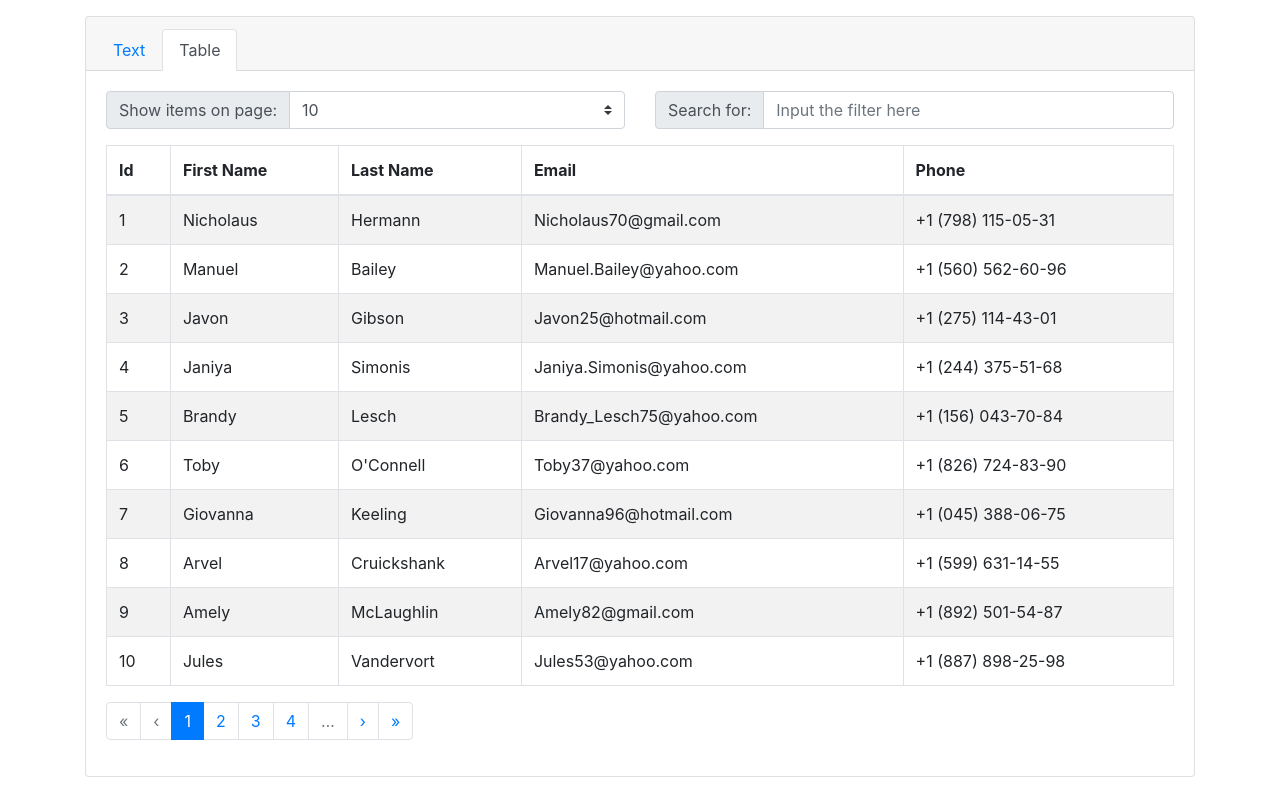
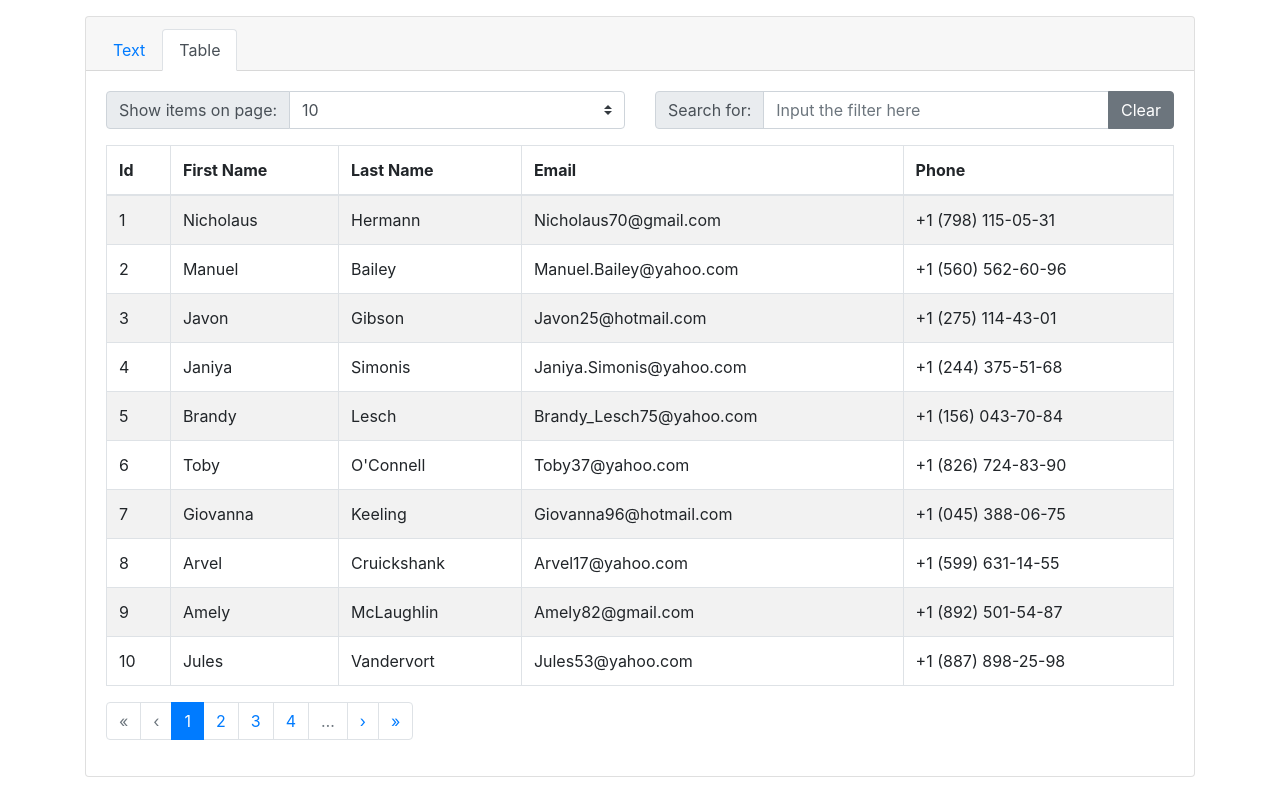
Before and after one commit to mishannn/vue-table-test, a Vue app: page / in a window 1280 px wide. Both pictures are taken after a click on the tab "Table". Built offline with nearby package versions, Linux system fonts and the light colour scheme.

Commit message:
Added clear filter button

```diff
--- a/src/components/DataTable.vue
+++ b/src/components/DataTable.vue
@@ -14,6 +14,9 @@
                     <b-input id="filter-input"
                              v-model="filterInput"
                              placeholder="Input the filter here"></b-input>
+                    <b-input-group-append>
+                        <b-button @click="clearFilter">Clear</b-button>
+                    </b-input-group-append>
                 </b-input-group>
             </b-col>
         </b-row>
@@ -64,10 +67,15 @@
                 this.filterTableData(this.filterInput)
             }
         },
-        methods: mapActions({
-            loadTableData: 'loadTableData',
-            filterTableData: 'filterTableData'
-        }),
+        methods: {
+            clearFilter() {
+                this.filterInput = ''
+            },
+            ...mapActions({
+                loadTableData: 'loadTableData',
+                filterTableData: 'filterTableData'
+            })
+        },
         created() {
             this.loadTableData()
         }
```
